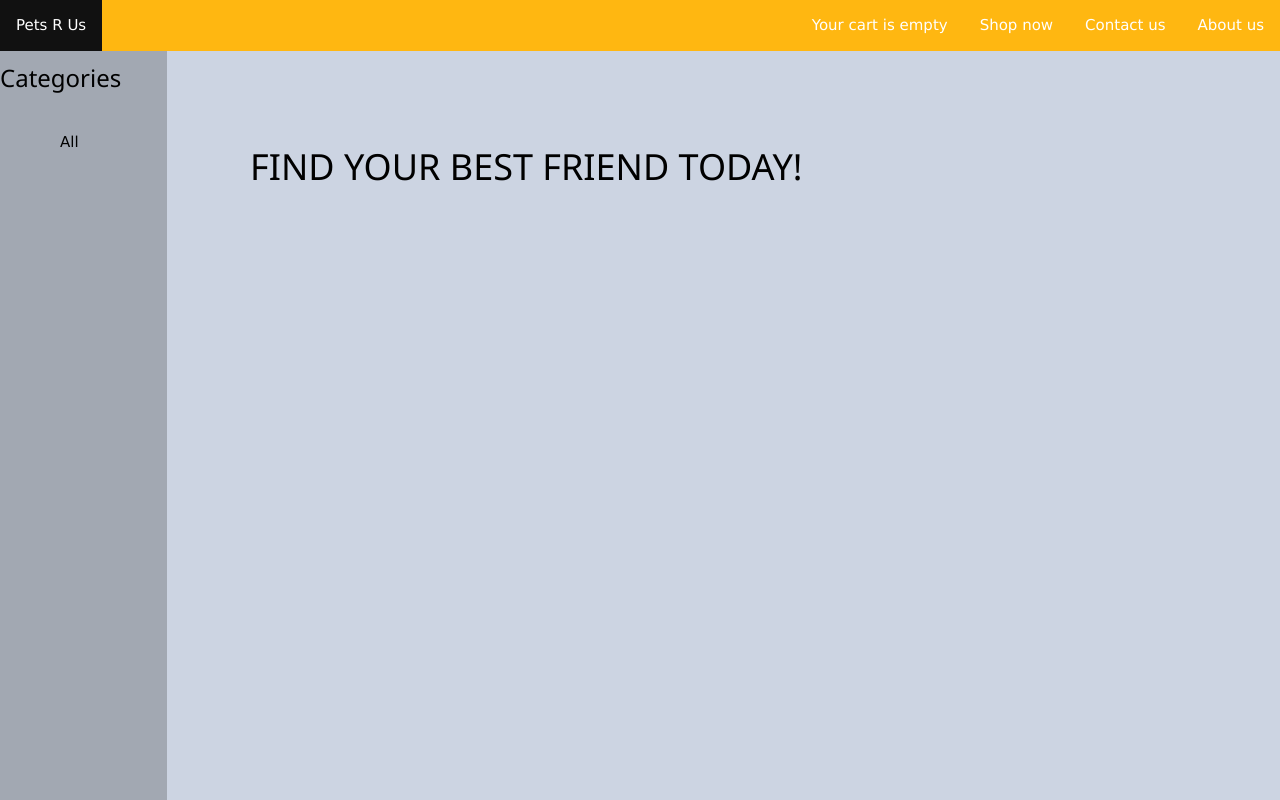
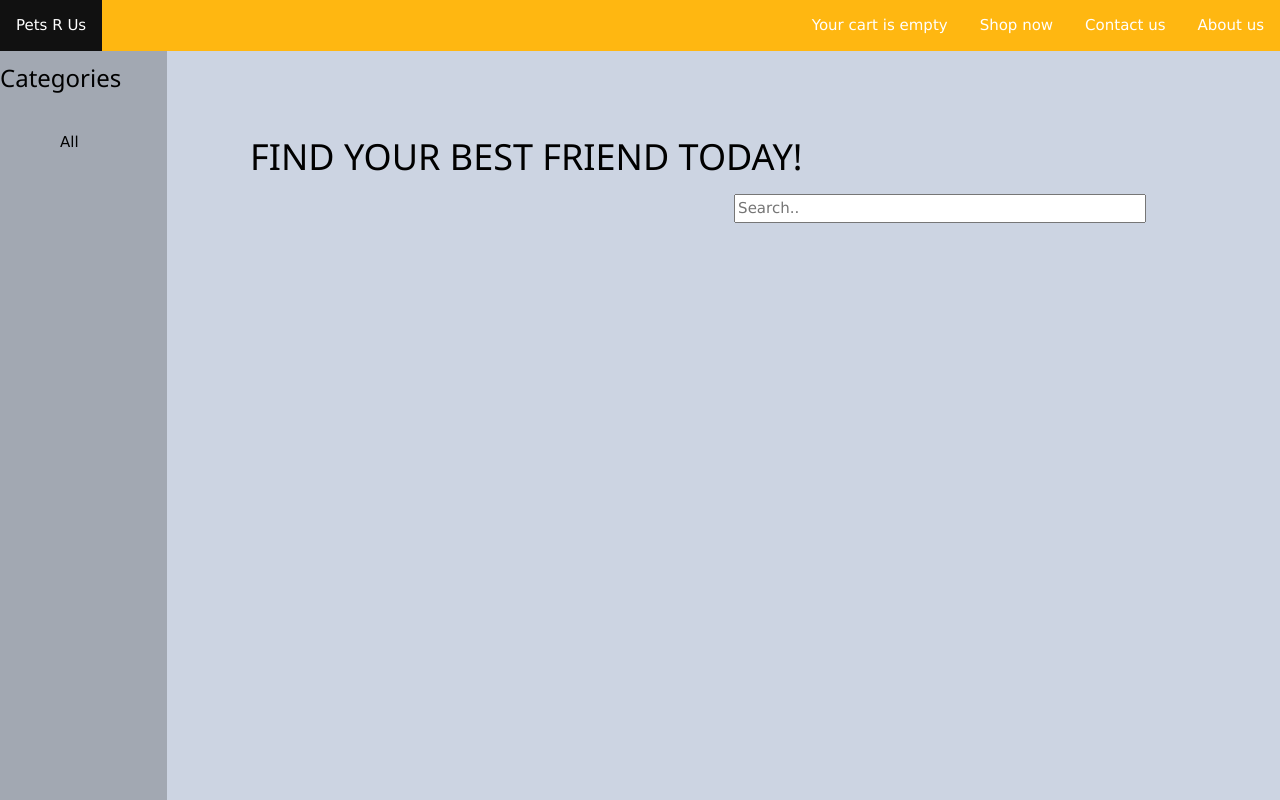
Before and after one commit to diego1sme/petEcommerce, a Django app: page /render_Page.html in a window 1280 px wide. Run offline with Django 3.2, Linux system fonts and the light colour scheme; data that the repository does not hold is empty.

Commit message:
Search Bar added to GUI

```diff
--- a/homepage/templates/list.html
+++ b/homepage/templates/list.html
@@ -56,6 +56,19 @@
         width:300px;
         margin-bottom:5px;
 }
+
+.header{
+    display: inline;
+}
+
+.search{
+    display: inline;
+    float: right;
+    margin-right: 13%;
+    width: 40%;
+    margin-top: 1%;
+
+}
 </style>
 
   <!-- SIDE BAR CODE -->
@@ -76,7 +89,8 @@
 
   <!-- Photo Grid Code-->
   <div class="gridContainer">
-    <h1>{% if category %}{{ category.name }}{% else %}FIND YOUR BEST FRIEND TODAY!{% endif %}</h1>
+    <h1 class="header">{% if category %}{{ category.name }}{% else %}FIND YOUR BEST FRIEND TODAY!{% endif %}</h1>
+     <input class="search" type="text" placeholder="Search..">
 
     <div class="row">
       <div class="column">
```
Also changed, not shown: 1 other file.
